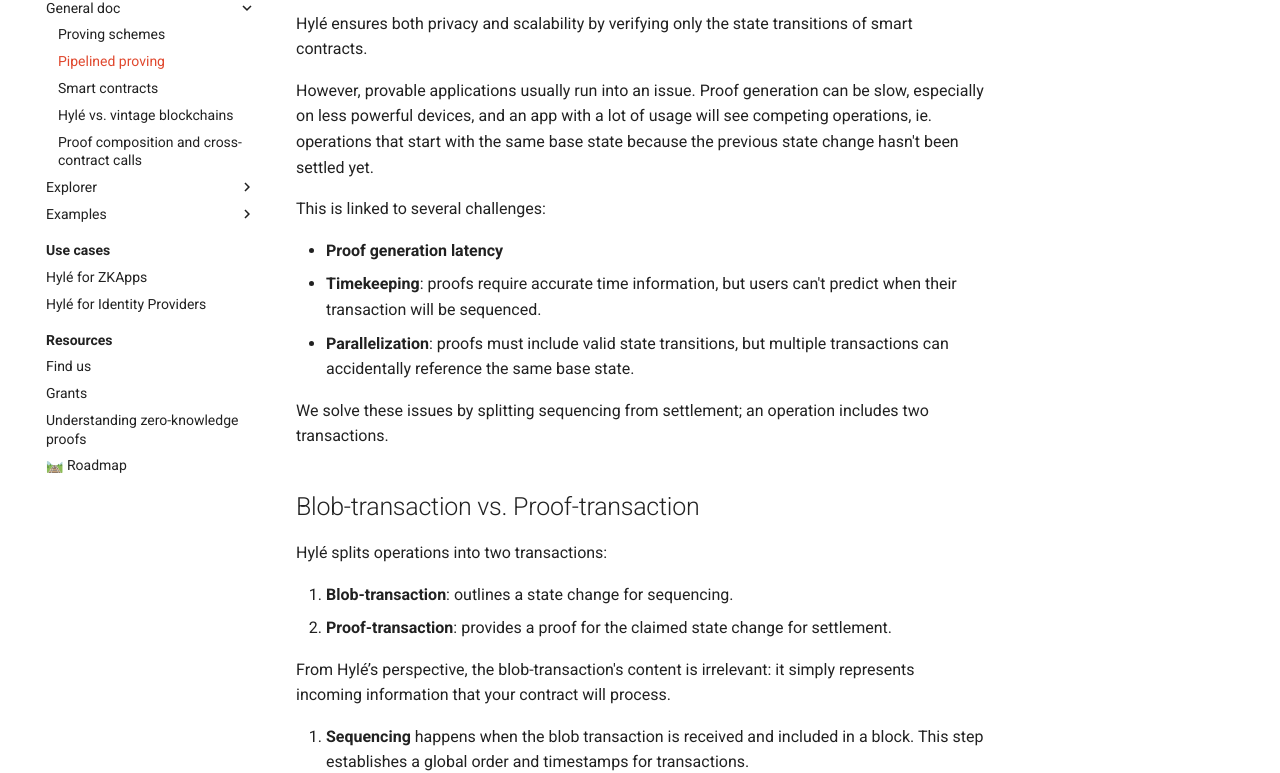
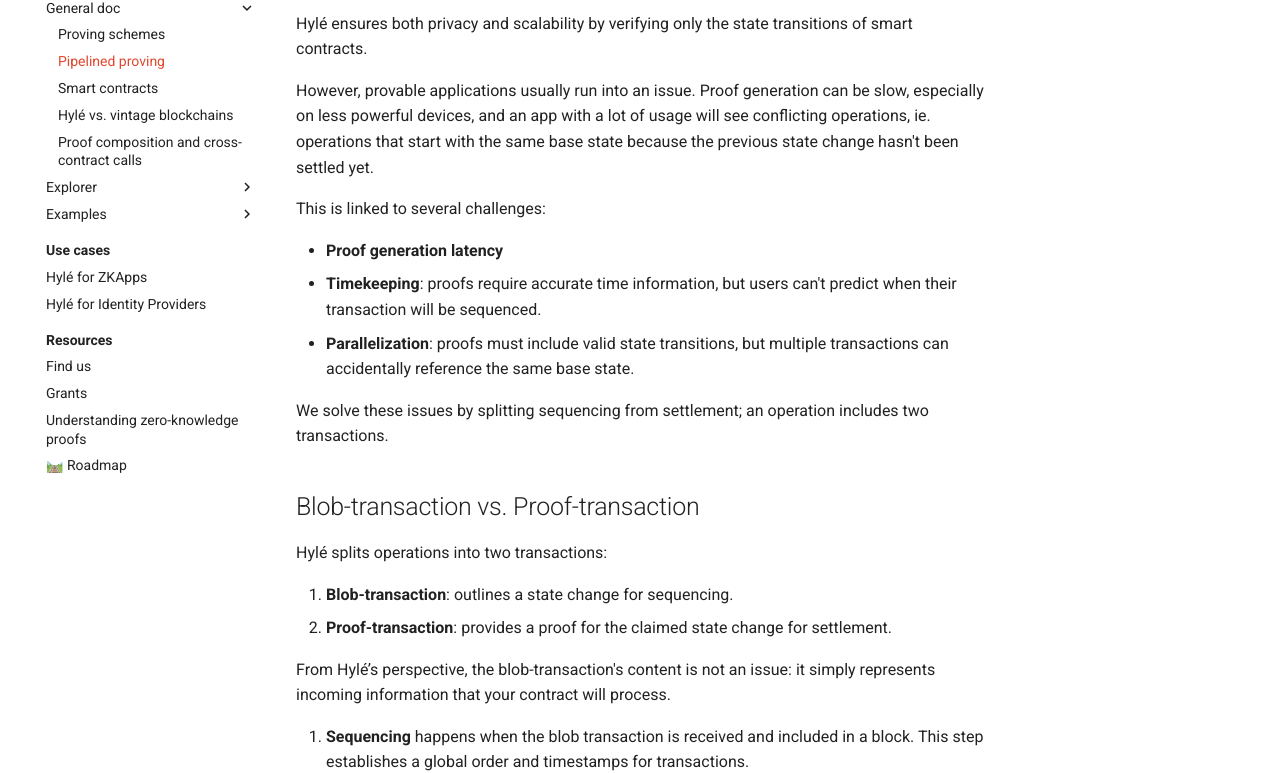
Before and after one commit to Hyle-org/devhub-hyle, an MkDocs documentation site: the page built from docs/developers/general-doc/pipelined-proving.md, in a window 1280 px wide and 1400 px high. Shown: the part 220-993 px from the top of the window. Built offline with MkDocs 1.6.1 and Material for MkDocs 9.7.7, drawn with Linux system fonts in a browser that asks for light colours; comment, search, counter and statistics services are not loaded.

Commit message:
pipleined proving

```diff
--- a/docs/developers/general-doc/pipelined-proving.md
+++ b/docs/developers/general-doc/pipelined-proving.md
@@ -4,7 +4,7 @@
 
 Hylé ensures both privacy and scalability by verifying only the state transitions of smart contracts.
 
-However, provable applications usually run into an issue. Proof generation can be slow, especially on less powerful devices, and an app with a lot of usage will see competing operations, ie. operations that start with the same base state because the previous state change hasn't been settled yet.
+However, provable applications usually run into an issue. Proof generation can be slow, especially on less powerful devices, and an app with a lot of usage will see conflicting operations, ie. operations that start with the same base state because the previous state change hasn't been settled yet.
 
 This is linked to several challenges:
 
@@ -21,7 +21,7 @@
 1. **Blob-transaction**: outlines a state change for sequencing.
 2. **Proof-transaction**: provides a proof for the claimed state change for settlement.
 
-From Hylé’s perspective, the blob-transaction's content is irrelevant: it simply represents incoming information that your contract will process.
+From Hylé’s perspective, the blob-transaction's content is not an issue: it simply represents incoming information that your contract will process.
 
 1. **Sequencing** happens when the blob transaction is received and included in a block. This step establishes a global order and timestamps for transactions.
 1. **Settlement** happens when the corresponding proof transaction is verified and added to a block.
```
